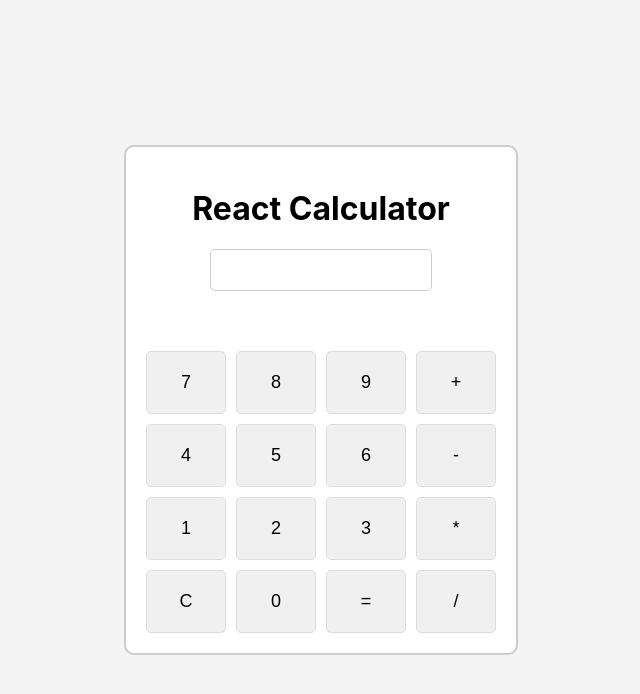
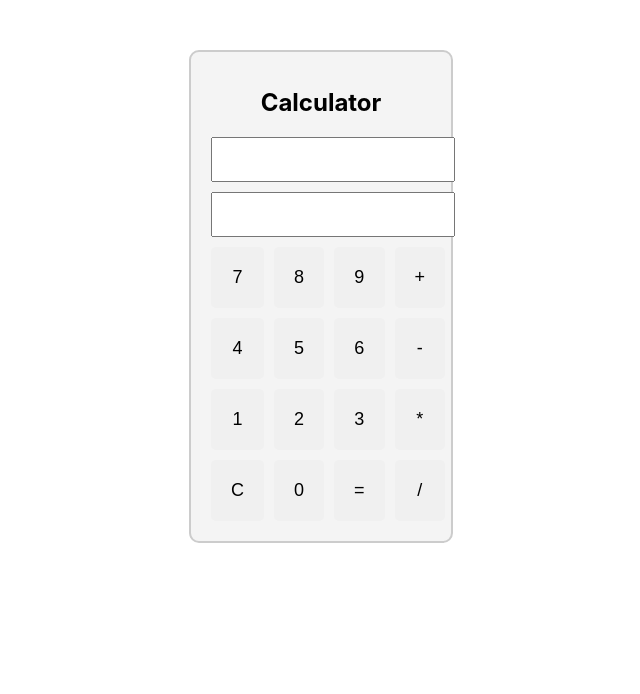
Before and after one commit to Dheeraj2002kumar/XCalculator, a React (Create React App) app in the folder calculator-app/: page / in a window 1280 px wide. Shown: the top 694 px of the page, without its empty margins (319-959 px from the left). Built offline with nearby package versions, Linux system fonts and the light colour scheme.

Commit message:
Refactor Calculator component: enhance layout, improve input handling, and update styles

```diff
--- a/calculator-app/src/App.css
+++ b/calculator-app/src/App.css
@@ -1,4 +1,4 @@
-.App{
+/* .App{
   display: flex;
   justify-content: center;
   align-items: center;
@@ -17,18 +17,14 @@
 }
 
 .input input{
-  width: 200px;
-  height: 20px;
+
   text-align: left;
-  font-size: 20px;
-  padding: 10px;
-  border: 1px solid #ccc;
+  padding: 5px;
+  border: 1px solid black;
   border-radius: 5px;
 }
 
 .result input{
-  width: 200px;
-  height: 40px;
   text-align: center;
   font-size: 20px;
   padding: 10px;
@@ -58,4 +54,57 @@ button:hover{
 
 .button:active{
   background-color: #d0d0d0;;
+} */
+
+
+
+
+
+
+
+
+
+.calculator {
+  width: 220px;
+  margin: 50px auto;
+  padding: 20px;
+  border: 2px solid #ccc;
+  border-radius: 10px;
+  text-align: center;
+  background-color: #f4f4f4;
 }
+
+h1 {
+  font-size: 24px;
+  margin-bottom: 20px;
+}
+
+.input, .result {
+  margin-bottom: 10px;
+}
+
+input {
+  width: 100%;
+  padding: 10px;
+  font-size: 18px;
+  text-align: right;
+}
+
+.buttons {
+  display: grid;
+  grid-template-columns: repeat(4, 1fr);
+  gap: 10px;
+}
+
+button {
+  padding: 20px;
+  font-size: 18px;
+  cursor: pointer;
+  border: none;
+  background-color: #f0f0f0;
+  border-radius: 5px;
+}
+
+button:hover {
+  background-color: #e0e0e0;
+}
--- a/calculator-app/src/Calculator.jsx
+++ b/calculator-app/src/Calculator.jsx
@@ -1,23 +1,100 @@
+// import React, { useState } from "react";
+// import Button from "./Button";
+// import Input from "./Input";
+
+// const Calculator = () => {
+//   const [input, setInput] = useState("");
+//   const [result, setResult] = useState("");
+
+//  const handleButtonClick = (value) => {
+//    console.log("Button clicked:", value); // Debugging input
+//    if (value === "=") {
+//      if (!input || /[+\-*/.]$/.test(input)) {
+//        console.log("Incomplete expression detected");
+//        setResult("Error");
+//      } else {
+//        try {
+//          console.log("Evaluating:", input); // Debugging the input
+//          const output = eval(input); // eslint-disable-line no-eval
+//          console.log("Calculation result:", output); // Debugging the output
+
+//          if (output === Infinity || output === -Infinity) {
+//            setResult("Infinity");
+//          } else if (Number.isNaN(output)) {
+//            setResult("NaN");
+//          } else {
+//            setResult(output);
+//          }
+//        } catch (error) {
+//          console.error("Error during calculation:", error); // Debugging error
+//          setResult("Error");
+//        }
+//      }
+//    } else if (value === "C") {
+//      setInput("");
+//      setResult("");
+//    } else {
+//      setInput((prevInput) => prevInput + value);
+//    }
+//  };
+
+
+//   return (
+//     <div className="calculator">
+//       <h1>React Calculator</h1>
+//       <div className="input">
+//         <Input value={input} />
+//       </div>
+//       <div className="result">
+//         <input type="text" value={result} readOnly />
+//       </div>
+//       <div className="buttons">
+//         {[
+//           "7",
+//           "8",
+//           "9",
+//           "+",
+//           "4",
+//           "5",
+//           "6",
+//           "-",
+//           "1",
+//           "2",
+//           "3",
+//           "*",
+//           "C",
+//           "0",
+//           "=",
+//           "/",
+//         ].map((btn) => (
+//           <Button key={btn} label={btn} onClick={handleButtonClick} />
+//         ))}
+//       </div>
+//     </div>
+//   );
+// };
+
+// export default Calculator;
+
+
+
 import React, { useState } from "react";
-import Button from "./Button";
-import Input from "./Input";
 
 const Calculator = () => {
-  const [input, setInput] = useState("");
-  const [result, setResult] = useState("");
+  const [input, setInput] = useState(""); // For storing the current input
+  const [result, setResult] = useState(""); // For storing the calculation result
 
   const handleButtonClick = (value) => {
-   console.log("Button clicked:", value); // Debugging input
     if (value === "=") {
+      // If input is empty or ends with an operator, show Error
       if (!input || /[+\-*/.]$/.test(input)) {
-       console.log("Incomplete expression detected");
         setResult("Error");
       } else {
         try {
-         console.log("Evaluating:", input); // Debugging the input
+          // Using eval to calculate the result (for simplicity)
           const output = eval(input); // eslint-disable-line no-eval
-         console.log("Calculation result:", output); // Debugging the output
 
+          // Handle edge cases
           if (output === Infinity || output === -Infinity) {
             setResult("Infinity");
           } else if (Number.isNaN(output)) {
@@ -26,24 +103,24 @@ const Calculator = () => {
             setResult(output);
           }
         } catch (error) {
-         console.error("Error during calculation:", error); // Debugging error
-         setResult("Error");
+          setResult("Error"); // If an error occurs in eval, set result to Error
         }
       }
     } else if (value === "C") {
+      // Clear the input and result
       setInput("");
       setResult("");
     } else {
+      // Update the input with the clicked button value
       setInput((prevInput) => prevInput + value);
     }
   };
 
-
   return (
     <div className="calculator">
-      <h1>React Calculator</h1>
+      <h1>Calculator</h1>
       <div className="input">
-        <Input value={input} />
+        <input type="text" value={input} readOnly />
       </div>
       <div className="result">
         <input type="text" value={result} readOnly />
@@ -67,7 +144,9 @@ const Calculator = () => {
           "=",
           "/",
         ].map((btn) => (
-          <Button key={btn} label={btn} onClick={handleButtonClick} />
+          <button key={btn} onClick={() => handleButtonClick(btn)}>
+            {btn}
+          </button>
         ))}
       </div>
     </div>
```
Lines whose indentation alone changed are shown as unchanged.
